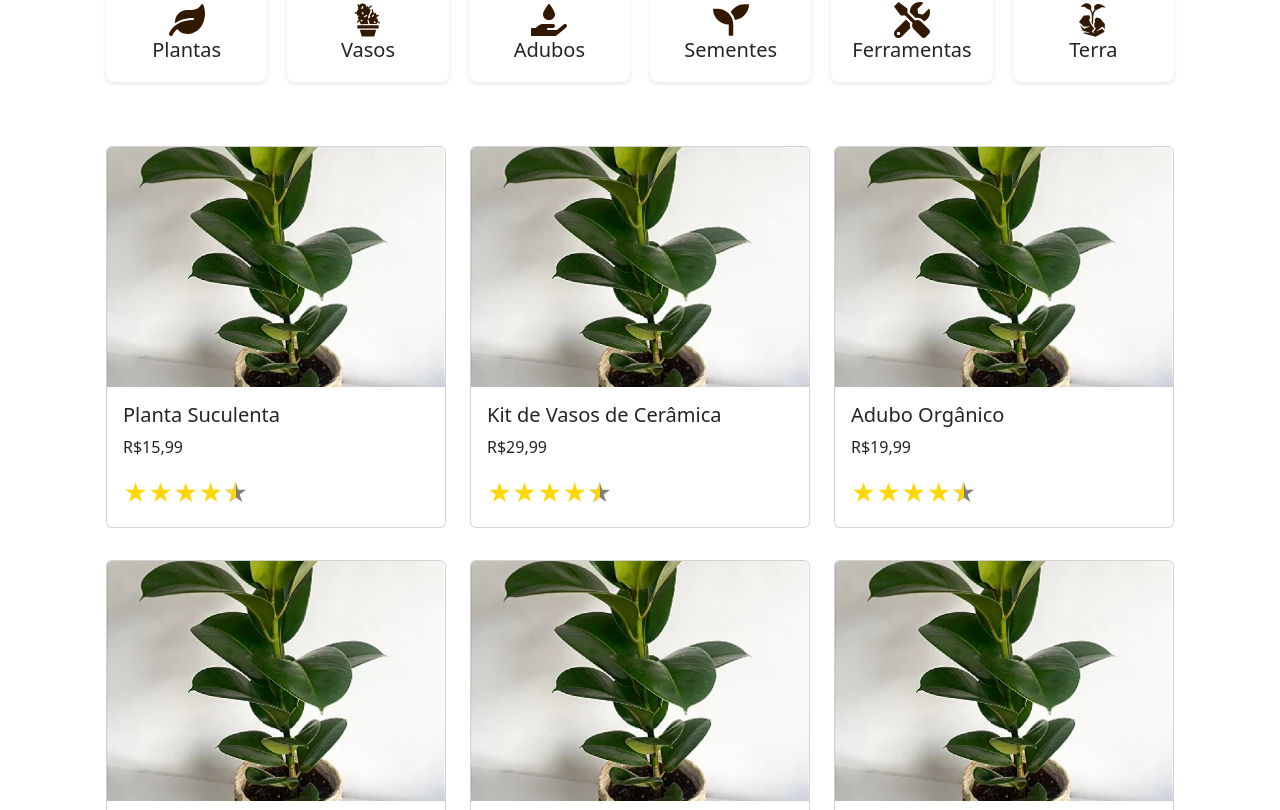
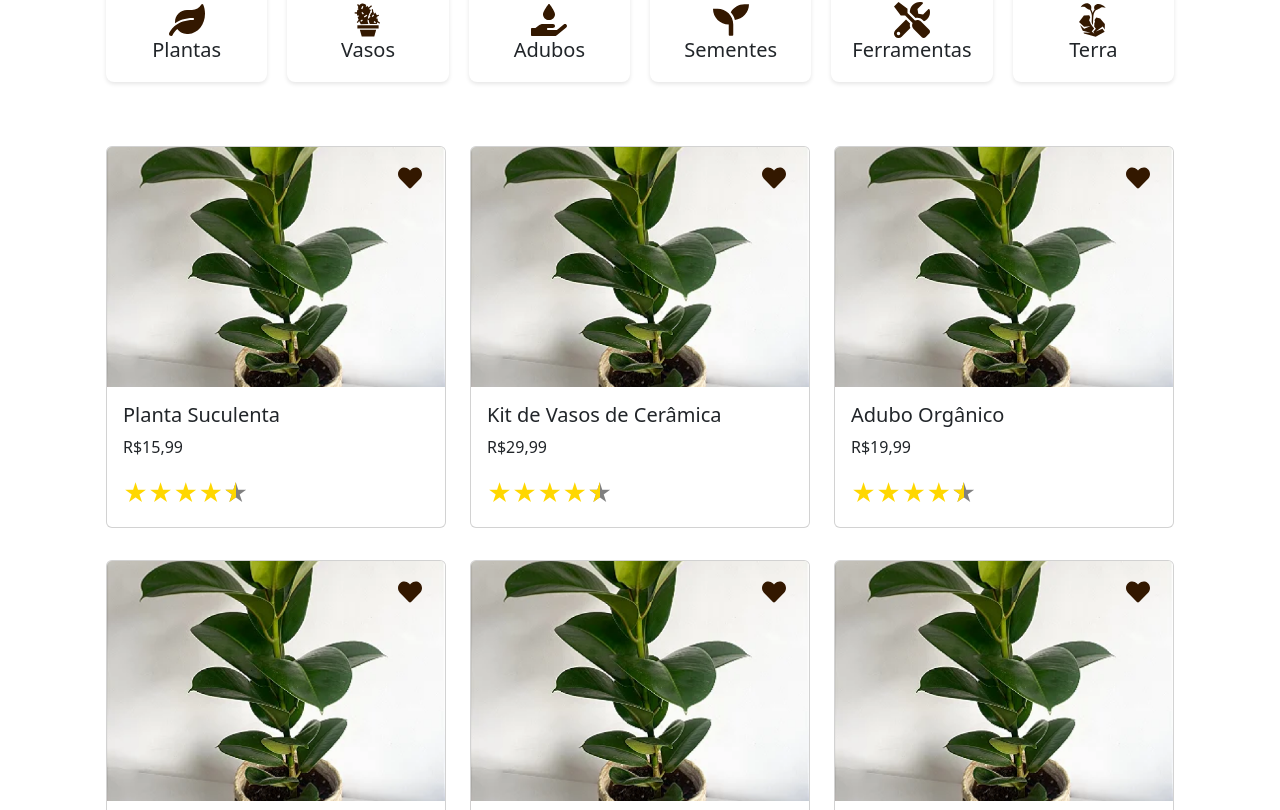
Before and after one commit to Plantsp/plantsp, a React (Create React App) app: page / in a window 1280 px wide. Shown: the part 910-1720 px from the top of the page. Built offline with nearby package versions, Linux system fonts and the light colour scheme.

Commit message:
Adicionando ícone de coração

```diff
--- a/src/components/card/ProductCard.js
+++ b/src/components/card/ProductCard.js
@@ -1,11 +1,25 @@
+import React, { useState } from 'react';
 import ReactStars from "react-rating-stars-component";
+import { FaHeart } from 'react-icons/fa'; // Importando o icone de coração
 
 function ProductCard({produto}) {
+  const [isFavorited, setIsFavorited] = useState(false); // Estado para controlar se o produto é favorito
   const planta = process.env.PUBLIC_URL + '/assets/img/planta.png';
+
+    // Função para alternar o estado de favorito
+    const toggleFavorite = () => {
+      setIsFavorited(prevState => !prevState);
+    };
 
   return (
     <div className="card w-100" style={{ cursor: "pointer" }} onClick={() => console.log("produto clicado: ", produto)}>
         <img src={planta} alt='planta' className="card-img-top object-fit-cover" height={240} />
+
+        {/* Botão do ícone de coração */}
+      <button className="btn btn-link position-absolute" style={{ top: '10px', right: '10px', color: isFavorited ? 'red' : '#331800', zIndex: 10 }} onClick={toggleFavorite}>
+        <FaHeart size={24} />
+      </button>
+
         <div className="card-body">
             <h5 className="card-title">{produto.nome}</h5>
             <p className="card-text">R${produto.preco.toString().replace(".", ",")}</p>
```
